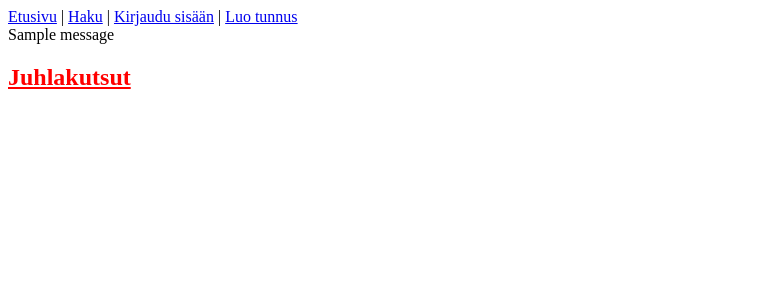
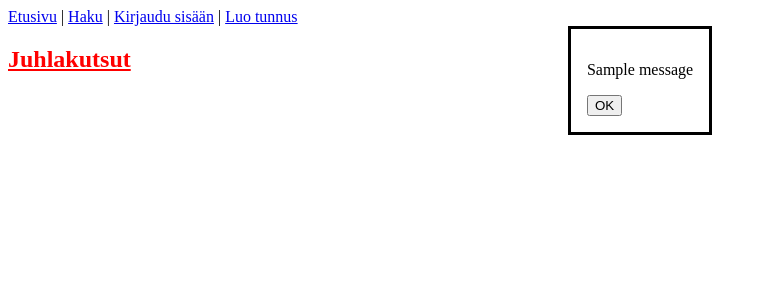
Before and after one commit to okkohy/juhlakutsu, a Flask app: page / in a window 1280 px wide. Shown: the top 300 px of the page, without its empty margins (0-767 px from the left). Run offline with Flask 3, Linux system fonts and the light colour scheme; one stand-in notice (Sample message) is shown; data that the repository does not hold is empty.

Commit message:
Make flash messages html dialogs

```diff
--- a/templates/base.html
+++ b/templates/base.html
@@ -28,9 +28,12 @@
 
 
     {% for message in get_flashed_messages() %}
-    <div class="info">
-      {{ message }}
-    </div>
+    <dialog class="info" open>
+      <p>{{ message }}</p>
+      <form method="dialog">
+        <button>OK</button>
+      </form>
+    </dialog>
     {% endfor %}
 
     {% block content %}{% endblock %}
```
